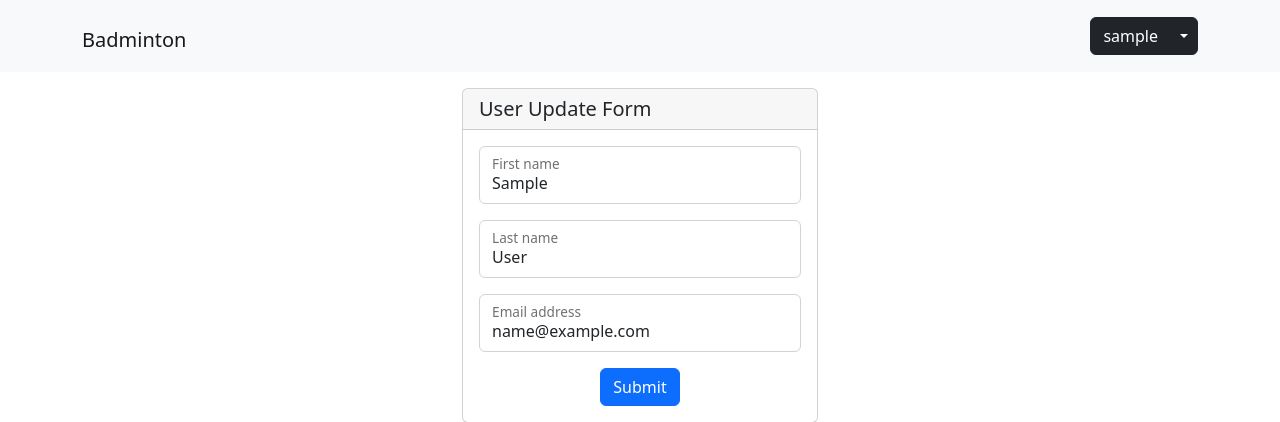
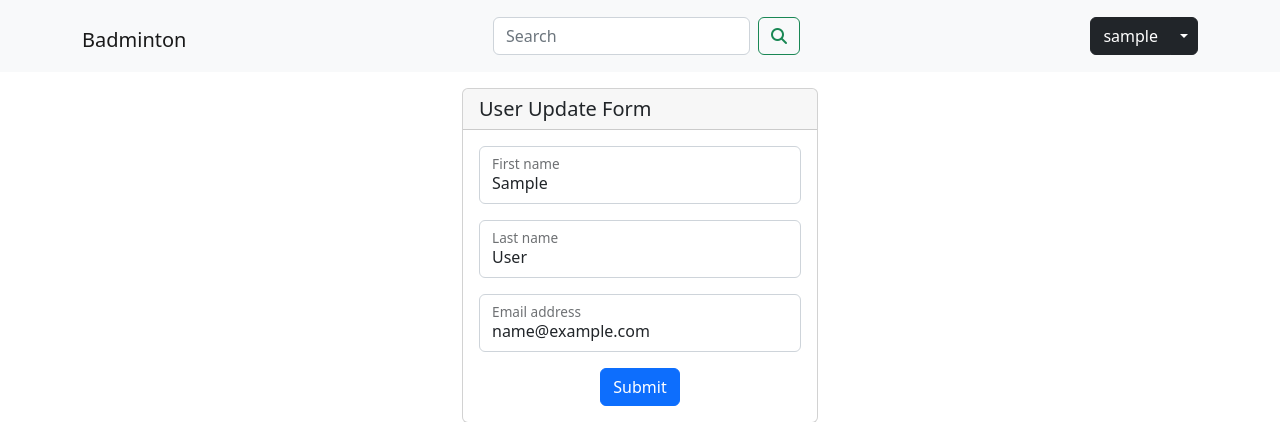
Before and after one commit to Hussain-Naik/PP4-MyGameStats, a Django app: page /accounts/profile/update/ in a window 1280 px wide. Shown: the top 422 px of the page. Run offline with Django 4.2, Linux system fonts and the light colour scheme; the visitor is signed in with stand-in values (Sample User, id 1); data comes from the database, SQL or seed files in the repository; some libraries are stand-ins or nearby versions.

Commit message:
Add form search to navbar

```diff
--- a/templates/navbar.html
+++ b/templates/navbar.html
@@ -5,10 +5,12 @@
             <h1>
                 <a class="navbar-brand" href="{% url 'home' %}">Badminton</a>
             </h1>
-            <!-- <form class="d-flex" role="search">
-            <input class="form-control me-2" type="search" placeholder="Search" aria-label="Search">
-            <button class="btn btn-outline-success" type="submit">Search</button>
-            </form> -->
+            <form class="d-flex" role="search" method="GET" action="">
+            <input class="form-control me-2" type="search" placeholder="Search" aria-label="Search" name="q">
+            <button class="btn btn-outline-success" type="submit">
+                <i class="fas fa-search"></i>
+            </button>
+            </form>
             {% if request.user.is_authenticated %}
             <div class="dropdown-center">
                 <a href="#" class="link-offset-2 link-underline link-underline-opacity-0">
```
